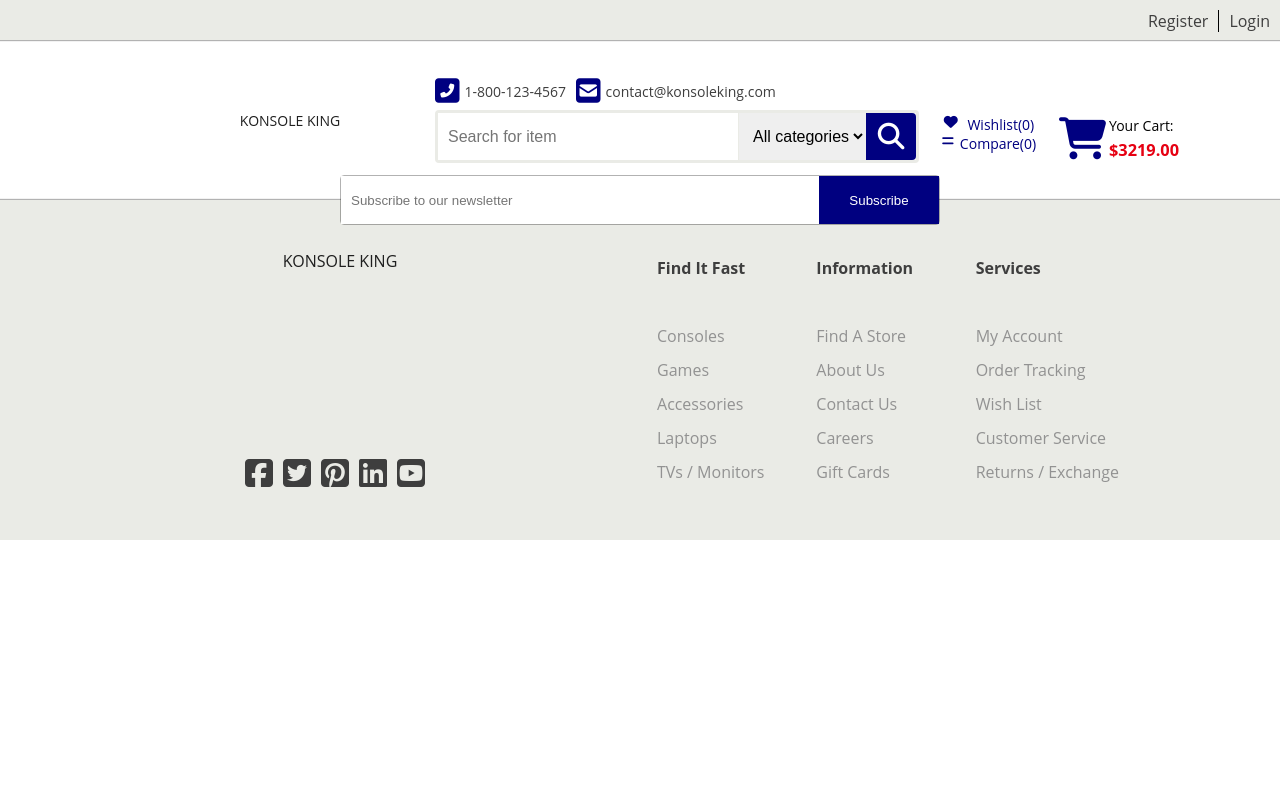
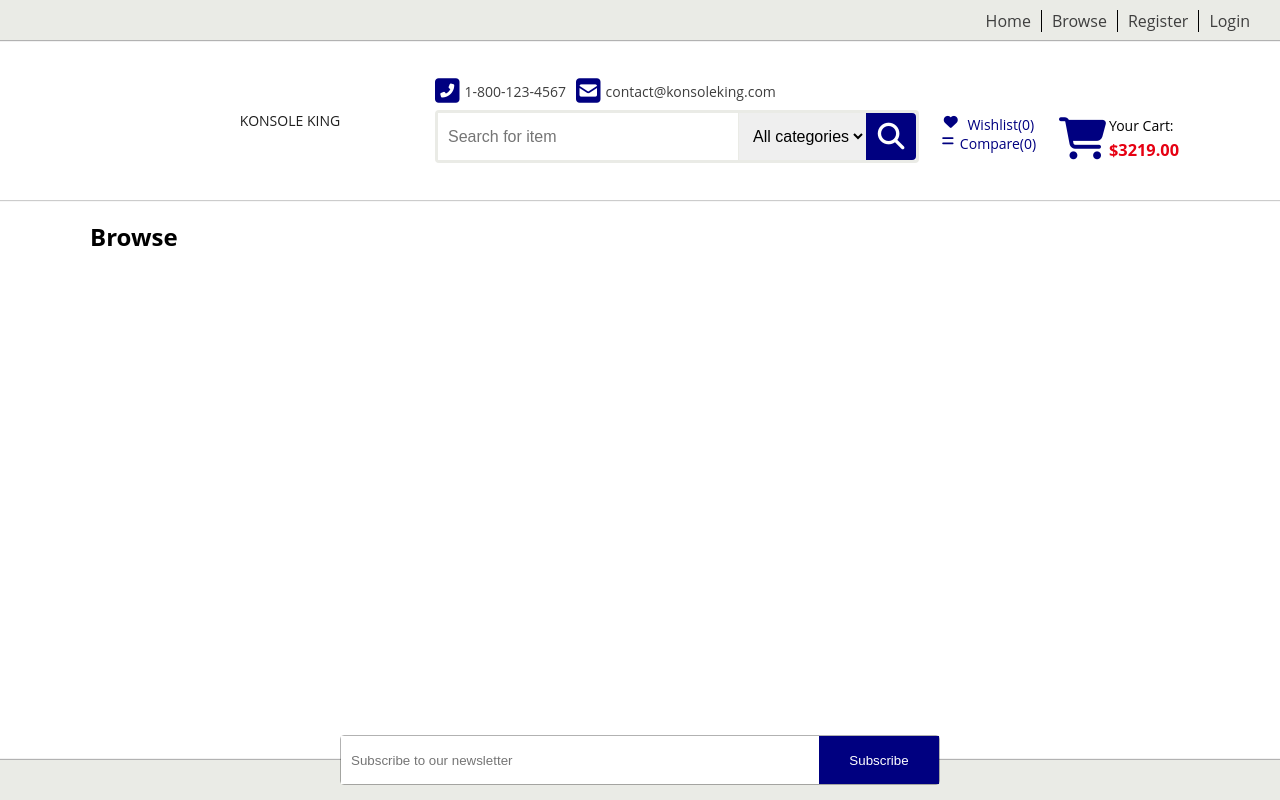
Before and after one commit to jpstanway/konsole-king, a React (Create React App) app: page /browse in a window 1280 px wide. Shown: the top 800 px of the page. Built offline with nearby package versions, Linux system fonts and the light colour scheme; no server answers; the database is empty.

Commit message:
create spinner hoc for loading when navigating pages

```diff
--- a/src/App.js
+++ b/src/App.js
@@ -8,15 +8,17 @@ import Loginbar from "./components/loginbar/loginbar.component";
 import Header from "./components/header/header.component";
 import Home from "./pages/home/home.component";
 import RegisterLogin from "./pages/register-login/register-login.component";
+import Browse from "./pages/browse/browse.component";
 import Footer from "./components/footer/footer.component";
 
-import collections from "./scripts/collections";
+// import collections from "./scripts/collections";
 
 import {
   auth,
-  createUserProfileDocument,
-  addCategoryAndDocs
+  createUserProfileDocument
+  // addCategoryAndDocs
 } from "./firebase/firebase.utils";
+
 import { setCurrentUser } from "./redux/user/user.actions";
 
 class App extends Component {
@@ -43,7 +45,7 @@ class App extends Component {
     });
 
     // add category + items
-    addCategoryAndDocs(collections.title, collections.categories);
+    // addCategoryAndDocs(collections.title, collections.categories);
   }
 
   componentWillUnmount() {
@@ -57,6 +59,7 @@ class App extends Component {
         <Header />
         <Switch>
           <Route exact path="/" render={() => <Home />} />
+          <Route path="/browse" render={() => <Browse />} />
           <Route
             path="/register-login"
             render={() =>
--- a/src/components/loginbar/loginbar.component.jsx
+++ b/src/components/loginbar/loginbar.component.jsx
@@ -1,7 +1,7 @@
 import React from "react";
 import { connect } from "react-redux";
 
-// import "../../scripts/mobile-menu";
+import "../../scripts/mobile-menu";
 
 import { auth } from "../../firebase/firebase.utils";
 
@@ -10,33 +10,41 @@ import {
   LoginMenu,
   LoginItems,
   LoginItem,
-  LoginItemLink
+  LoginItemLink,
+  MobileLoginMenu,
+  MobileLoginButton
 } from "./loginbar.styles";
 
 const Loginbar = props => (
   <LoginbarContainer>
     <LoginMenu>
+      <LoginItems id="mobile-menu">
+        <LoginItem>
+          <LoginItemLink to="/">Home</LoginItemLink>
+        </LoginItem>
+        <LoginItem>
+          <LoginItemLink to="/browse">Browse</LoginItemLink>
+        </LoginItem>
         {props.currentUser ? (
-        <LoginItems id="mobile-menu">
           <LoginItem>
             <LoginItemLink to="/register-login" onClick={() => auth.signOut()}>
               Logout
             </LoginItemLink>
           </LoginItem>
-        </LoginItems>
         ) : (
-        <LoginItems id="mobile-menu">
+          <>
             <LoginItem>
               <LoginItemLink to="/register-login">Register</LoginItemLink>
             </LoginItem>
             <LoginItem>
               <LoginItemLink to="/register-login">Login</LoginItemLink>
             </LoginItem>
+          </>
+        )}
       </LoginItems>
-      )}
-      {/* <MobileLoginMenu id="mobile-btn">
+      <MobileLoginMenu id="mobile-btn">
         <MobileLoginButton />
-      </MobileLoginMenu> */}
+      </MobileLoginMenu>
     </LoginMenu>
   </LoginbarContainer>
 );
--- a/src/components/loginbar/loginbar.styles.jsx
+++ b/src/components/loginbar/loginbar.styles.jsx
@@ -21,13 +21,13 @@ export const LoginMenu = styled.div`
 export const LoginItems = styled.ul`
   list-style-type: none;
 
-  // @media ${device.tablet} {
-  //   display: none;
-  //   position: absolute;
-  //   top: -10rem;
-  //   left: 0;
-  //   width: 100%;
-  // }
+  @media ${device.tablet} {
+    display: none;
+    position: absolute;
+    top: -10rem;
+    left: 0;
+    width: 100%;
+  }
 `;
 
 export const LoginItem = styled.li`
@@ -38,37 +38,41 @@ export const LoginItem = styled.li`
     margin-left: 1rem;
     padding-left: 1rem;
 
-    // @media ${device.tablet} {
-    //   border-left: 0;
-    //   margin: 0;
-    //   padding: 0 0 0 2rem;
-    // }
+    @media ${device.tablet} {
+      border-left: 0;
+      margin: 0;
+      padding: 0 0 0 2rem;
+    }
   }
 
-  // @media ${device.tablet} {
-  //   display: flex;
-  //   align-items: center;
-  //   height: 4rem;
-  //   background-color: var(--color-grey-light);
-  //   border-top: 1px solid var(--color-white);
-  //   padding-left: 2rem;
-  //   cursor: pointer;
-  //   transition: all 0.2s;
+  @media ${device.tablet} {
+    display: flex;
+    align-items: center;
+    height: 4rem;
+    background-color: var(--color-grey-light);
+    border-top: 1px solid var(--color-white);
+    padding-left: 2rem;
+    cursor: pointer;
+    transition: all 0.2s;
 
-  //   &:hover,
-  //   &:active {
-  //     background-color: var(--color-grey);
-  //   }
+    &:hover,
+    &:active {
+      background-color: var(--color-grey);
+    }
 
-  //   &:hover > a,
-  //   &:active > a {
-  //     color: var(--color-white);
-  //   }
-  // }
+    &:hover > a,
+    &:active > a {
+      color: var(--color-white);
+    }
+  }
 `;
 
 export const LoginItemLink = styled(Link)`
+  align-items: center;
   color: var(--color-grey-dark);
+  display: flex;
+  height: 100%;
+  width: 100%;
 `;
 
 export const MobileLoginMenu = styled.div`
--- /dev/null
+++ b/src/components/with-spinner/with-spinner.component.jsx
@@ -0,0 +1,20 @@
+import React from "react";
+
+import spinner from "../../assets/spinner.gif";
+
+import { SpinnerContainer, SpinnerImg } from "./with-spinner.styles";
+
+const WithSpinner = WrappedComponent => {
+  const Spinner = ({ isLoading, ...otherProps }) => {
+    return isLoading ? (
+      <SpinnerContainer>
+        <SpinnerImg src={spinner} alt="loading..." />
+      </SpinnerContainer>
+    ) : (
+      <WrappedComponent {...otherProps} />
+    );
+  };
+  return Spinner;
+};
+
+export default WithSpinner;
--- /dev/null
+++ b/src/components/with-spinner/with-spinner.styles.jsx
@@ -0,0 +1,16 @@
+import styled from "styled-components";
+import { size } from "../../scripts/media";
+
+export const SpinnerContainer = styled.div`
+  padding: 2rem 5rem 10rem 5rem;
+  width: 100%;
+  max-width: ${size.laptopM};
+  margin: auto;
+`;
+
+export const SpinnerImg = styled.img`
+  position: absolute;
+  top: 50%;
+  left: 50%;
+  transform: translate(-50%, -50%);
+`;
--- a/src/firebase/firebase.utils.js
+++ b/src/firebase/firebase.utils.js
@@ -57,6 +57,25 @@ export const addCategoryAndDocs = async (categoryKey, itemsToAdd) => {
   return await batch.commit();
 };
 
+// convert categories snapshot to mappable object
+export const convertCategoriesSnapshotToMap = categories => {
+  const convertedCategory = categories.docs.map(doc => {
+    const { title, items } = doc.data();
+
+    return {
+      routeName: encodeURI(title.toLowerCase()),
+      id: doc.id,
+      title,
+      items
+    };
+  });
+
+  return convertedCategory.reduce((acc, cat) => {
+    acc[cat.title.toLowerCase()] = cat;
+    return acc;
+  }, {});
+};
+
 export const auth = firebase.auth();
 export const firestore = firebase.firestore();
 
--- /dev/null
+++ b/src/pages/browse/browse.component.jsx
@@ -0,0 +1,49 @@
+import React, { Component } from "react";
+import { connect } from "react-redux";
+import { Route } from "react-router-dom";
+
+import { BrowsePage } from "./browse.styles";
+
+import WithSpinner from "../../components/with-spinner/with-spinner.component";
+
+import {
+  firestore,
+  convertCategoriesSnapshotToMap
+} from "../../firebase/firebase.utils";
+
+import { updateCategories } from "../../redux/browse/browse.actions";
+
+class Browse extends Component {
+  constructor(props) {
+    super(props);
+    this.state = {
+      loading: true
+    };
+  }
+
+  unsubscribeFromSnapshot = null;
+
+  componentDidMount() {
+    const { updateCategories } = this.props;
+    const categoryRef = firestore.collection("categories");
+
+    this.unsubscribeFromSnapshot = categoryRef.onSnapshot(async snapshot => {
+      const categoriesMap = convertCategoriesSnapshotToMap(snapshot);
+      updateCategories(categoriesMap);
+      this.setState({ loading: false });
+    });
+  }
+
+  render() {
+    const { loading } = this.state;
+    const { match } = this.props;
+
+    return (
+      <BrowsePage>
+        <h2>Browse</h2>
+      </BrowsePage>
+    );
+  }
+}
+
+export default connect(null, { updateCategories })(Browse);
--- /dev/null
+++ b/src/pages/browse/browse.styles.jsx
@@ -0,0 +1,10 @@
+import styled from "styled-components";
+import { size } from "../../scripts/media";
+
+export const BrowsePage = styled.div`
+  padding: 2rem 5rem 10rem 5rem;
+  height: 70vh;
+  width: 100%;
+  max-width: ${size.laptopM};
+  margin: auto;
+`;
--- /dev/null
+++ b/src/redux/browse/browse.actions.js
@@ -0,0 +1,6 @@
+import BrowseActionTypes from "./browse.types";
+
+export const updateCategories = categoriesMap => ({
+  type: BrowseActionTypes.UPDATE_CATEGORIES,
+  payload: categoriesMap
+});
--- /dev/null
+++ b/src/redux/browse/browse.reducer.js
@@ -0,0 +1,19 @@
+import BrowseActionTypes from "./browse.types";
+
+const initialState = {
+  categories: null
+};
+
+const browseReducer = (state = initialState, action) => {
+  switch (action.type) {
+    case BrowseActionTypes.UPDATE_CATEGORIES:
+      return {
+        ...state,
+        categories: action.payload
+      };
+    default:
+      return state;
+  }
+};
+
+export default browseReducer;
--- /dev/null
+++ b/src/redux/browse/browse.types.js
@@ -0,0 +1,5 @@
+const BrowseActionTypes = {
+  UPDATE_CATEGORIES: "UPDATE_CATEGORIES"
+};
+
+export default BrowseActionTypes;
--- a/src/redux/root-reducer.js
+++ b/src/redux/root-reducer.js
@@ -1,9 +1,11 @@
 import { combineReducers } from "redux";
 
 import userReducer from "./user/user.reducer";
+import browseReducer from "./browse/browse.reducer";
 
 const rootReducer = combineReducers({
-  user: userReducer
+  user: userReducer,
+  browse: browseReducer
 });
 
 export default rootReducer;
```
Also changed, not shown: src/assets/spinner.gif (added). Lines whose indentation alone changed are shown as unchanged.
